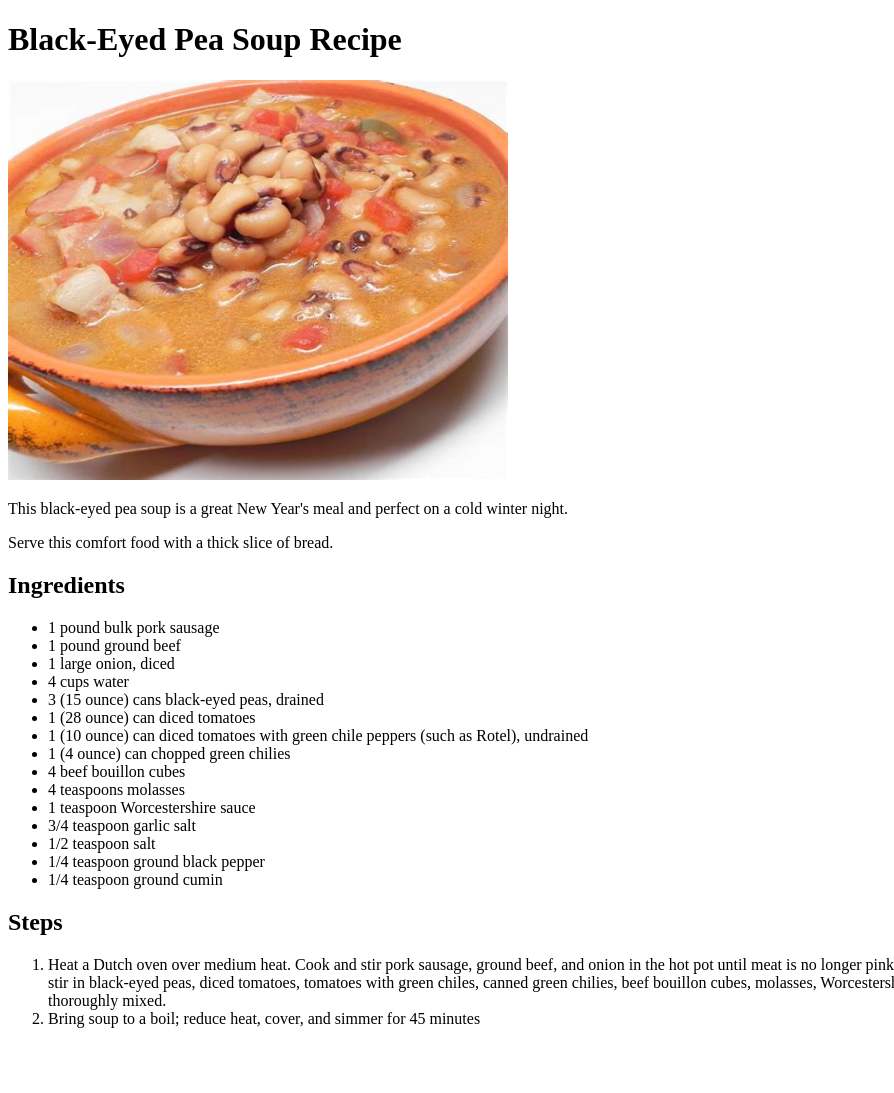
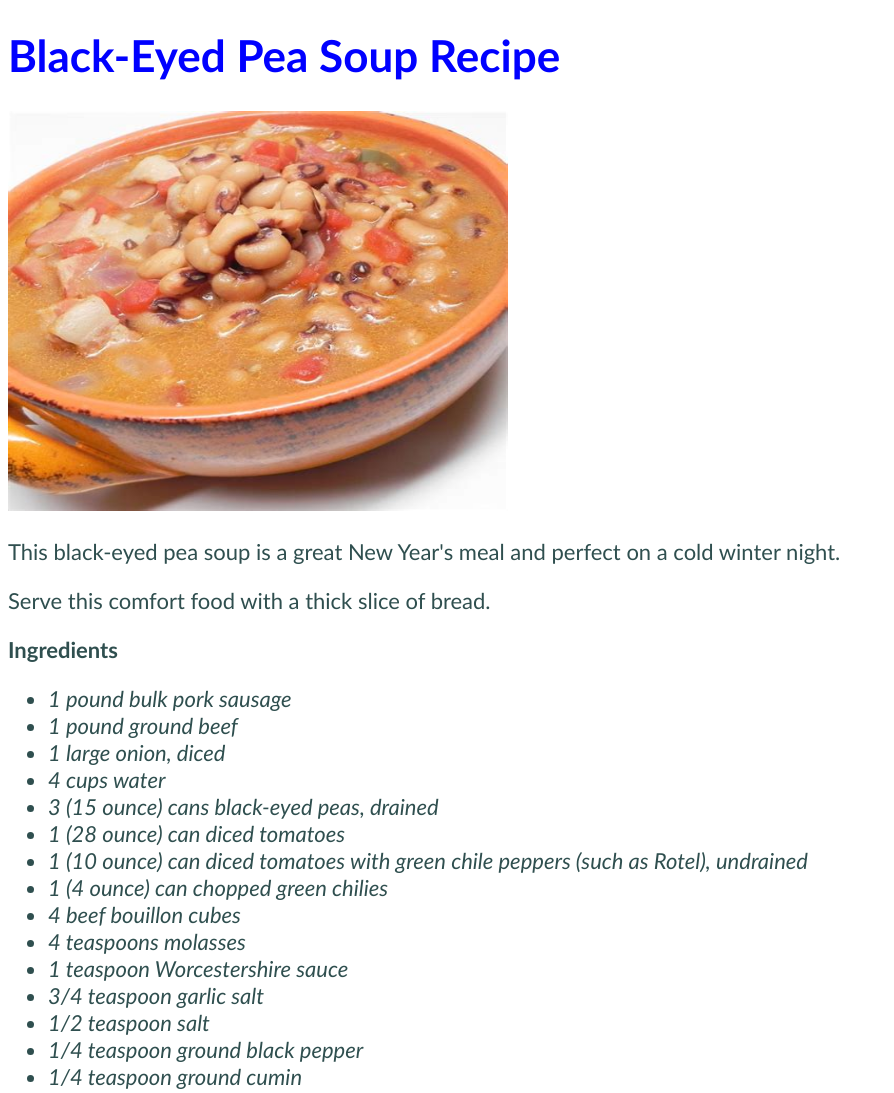
Before and after one commit to waitwhat18/odin-recipes, a plain HTML site: page recipes/black-eyed-pea-soup.html in a window 1280 px wide. Shown: the top 1093 px of the page, without its empty margins (0-894 px from the left). Before the commit the page ends 1044 px from the top, so only its background shows below. Drawn offline with Linux system fonts and the light colour scheme.

Commit message:
adding styles

```diff
--- a/recipes/black-eyed-pea-soup.html
+++ b/recipes/black-eyed-pea-soup.html
@@ -3,6 +3,7 @@
 <head lang="en">
     <meta charset="UTF-8">
     <title>Recipe for Black-Eyed Pea Soup</title>
+    <link rel="stylesheet" href="../style.css">
 </head>
 
 <body>
--- /dev/null
+++ b/style.css
@@ -0,0 +1,15 @@
+* {
+    font-family: 'Gill Sans', 'Gill Sans MT', Calibri, 'Trebuchet MS', sans-serif;
+    font-size: 22px;
+    color:darkslategray;
+}
+
+H1 {
+
+    color: blue;
+    font-size: 44px;
+}
+
+li {
+    font-style: italic;
+}
```
Also changed, not shown: index.html (+1 -0 lines), recipes/panna-cotta.html (+1 -0 lines), recipes/pesto-pasta.html (+1 -0 lines).
